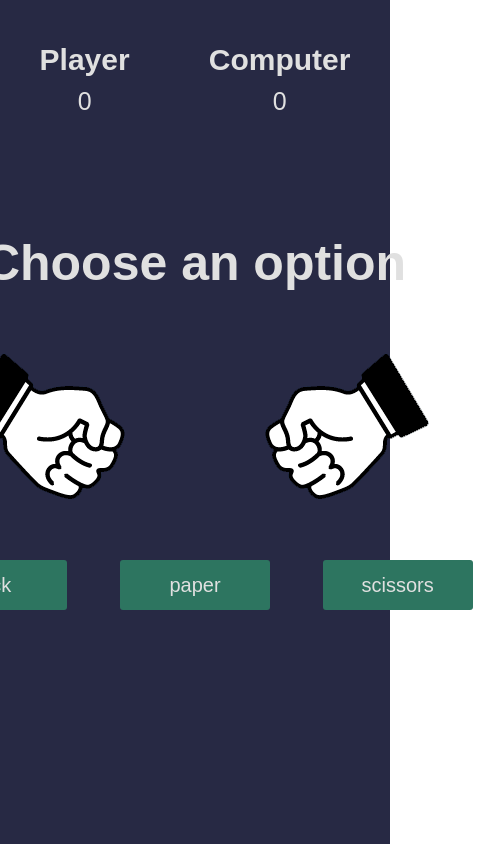
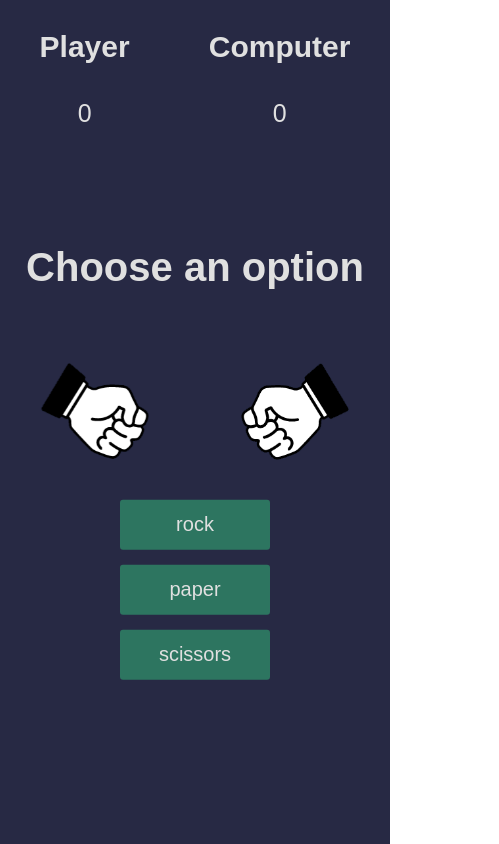
Before and after one commit to JJTacks/rock-paper-scissors, a plain HTML site: page index.html in a window 390 px wide. Both pictures are taken after a click on the button "Let's Play". Shown: the whole page, 499 px wide, since content can reach past the window. Drawn offline with Linux system fonts and the light colour scheme.

Commit message:
Update style.css

```diff
--- a/style.css
+++ b/style.css
@@ -1,7 +1,6 @@
-* {
+ body{
   margin: 0;
   padding: 0;
-  box-sizing: border-box;
 }
 
 section {
@@ -146,3 +145,21 @@ div.fadeIn {
     transform: translateY(0px);
   }
 }
+
+@media only screen and (max-width: 768px) {
+  .winner, .intro h1 {
+    font-size: 40px;
+    margin-top: 20%;
+  }
+  .options {
+    display: flex;
+    flex-direction: column;
+    height: 180px;
+    width: 200px;
+    justify-content: space-between;
+    margin: auto;
+  }
+  .player-hand, .computer-hand {
+    width: 200px;
+  }
+}
```
